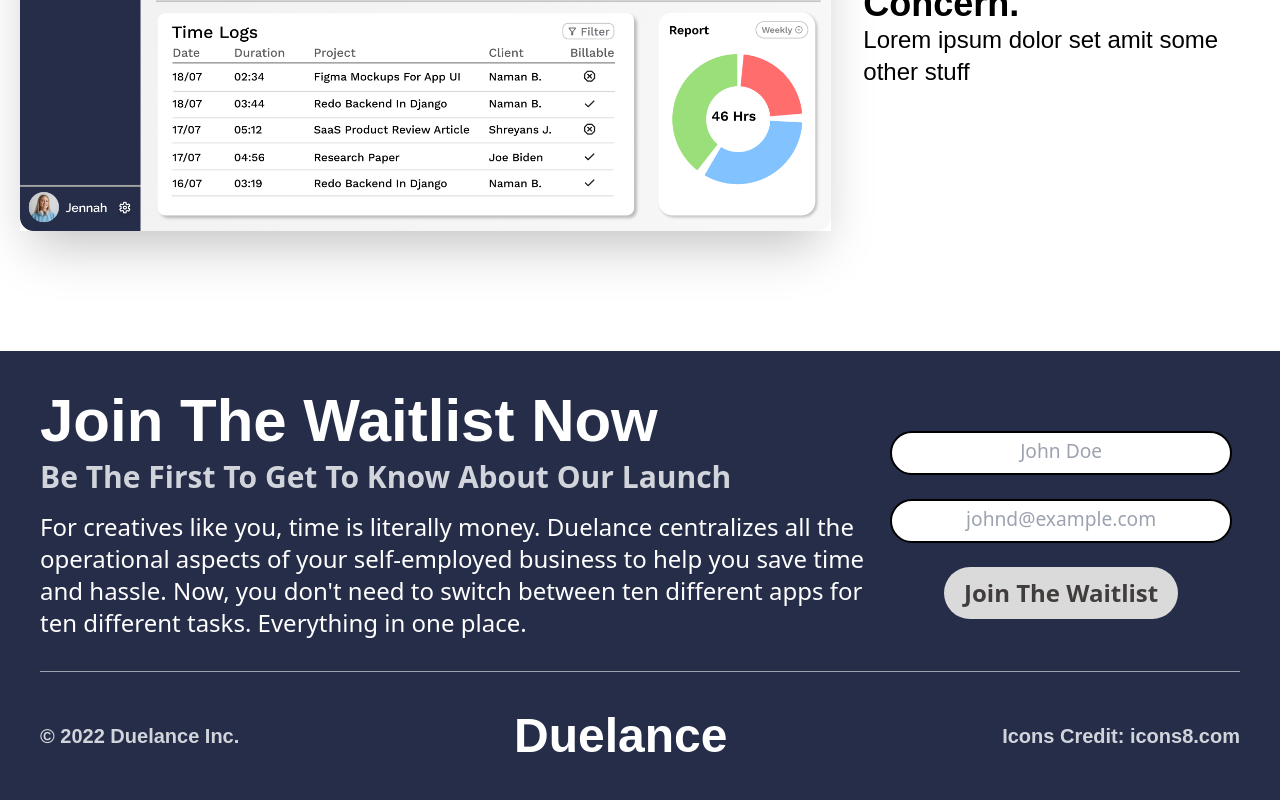
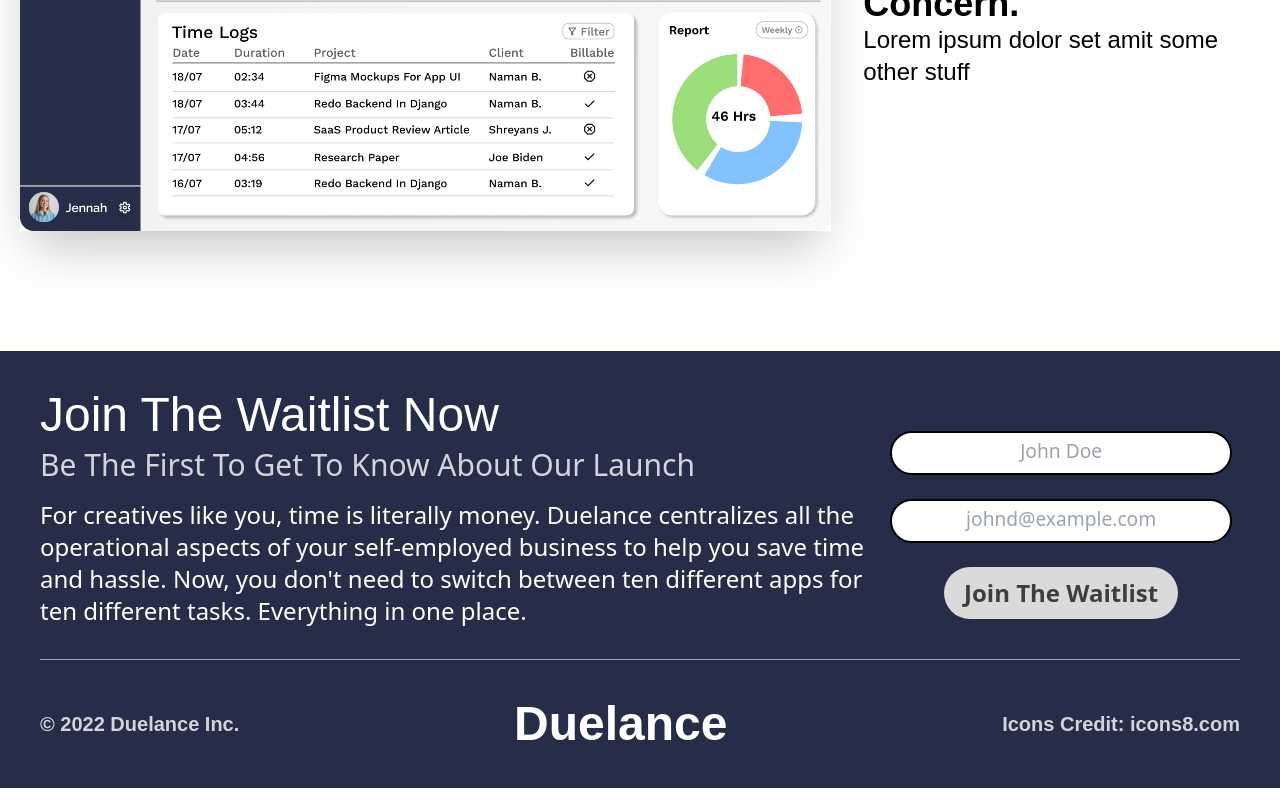
Before and after one commit to duelance-app/landing-page-v2, a Svelte app: page / in a window 1280 px wide. Shown: the part 3547-4347 px from the top of the page. Built offline with nearby package versions, Linux system fonts and the light colour scheme.

Commit message:
fixed footer signup form

```diff
--- a/src/App.svelte
+++ b/src/App.svelte
@@ -248,12 +248,12 @@
                     class="flex flex-col md:items-center md:text-center lg:text-left lg:items-start"
                 >
                     <h2
-                        class="font-WorkSans font-semibold text-6xl text-white pb-2"
+                        class="font-WorkSans font-medium text-5xl text-white pb-2"
                     >
                         Join The Waitlist Now
                     </h2>
                     <p
-                        class="font-Worksans font-semibold text-3xl text-gray-300 pb-4"
+                        class="font-Worksans font-medium text-3xl text-gray-300 pb-4"
                     >
                         Be The First To Get To Know About Our Launch
                     </p>
```
